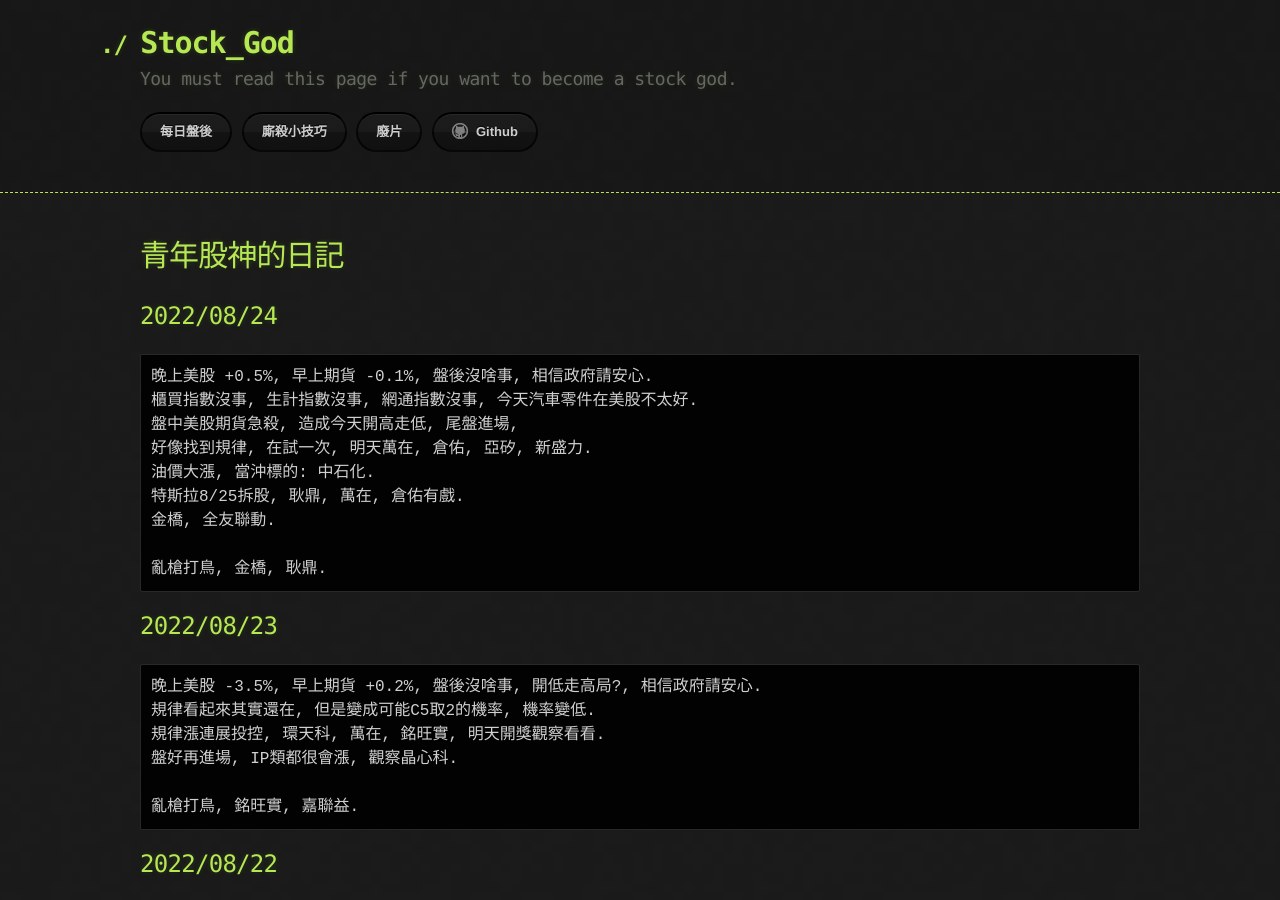
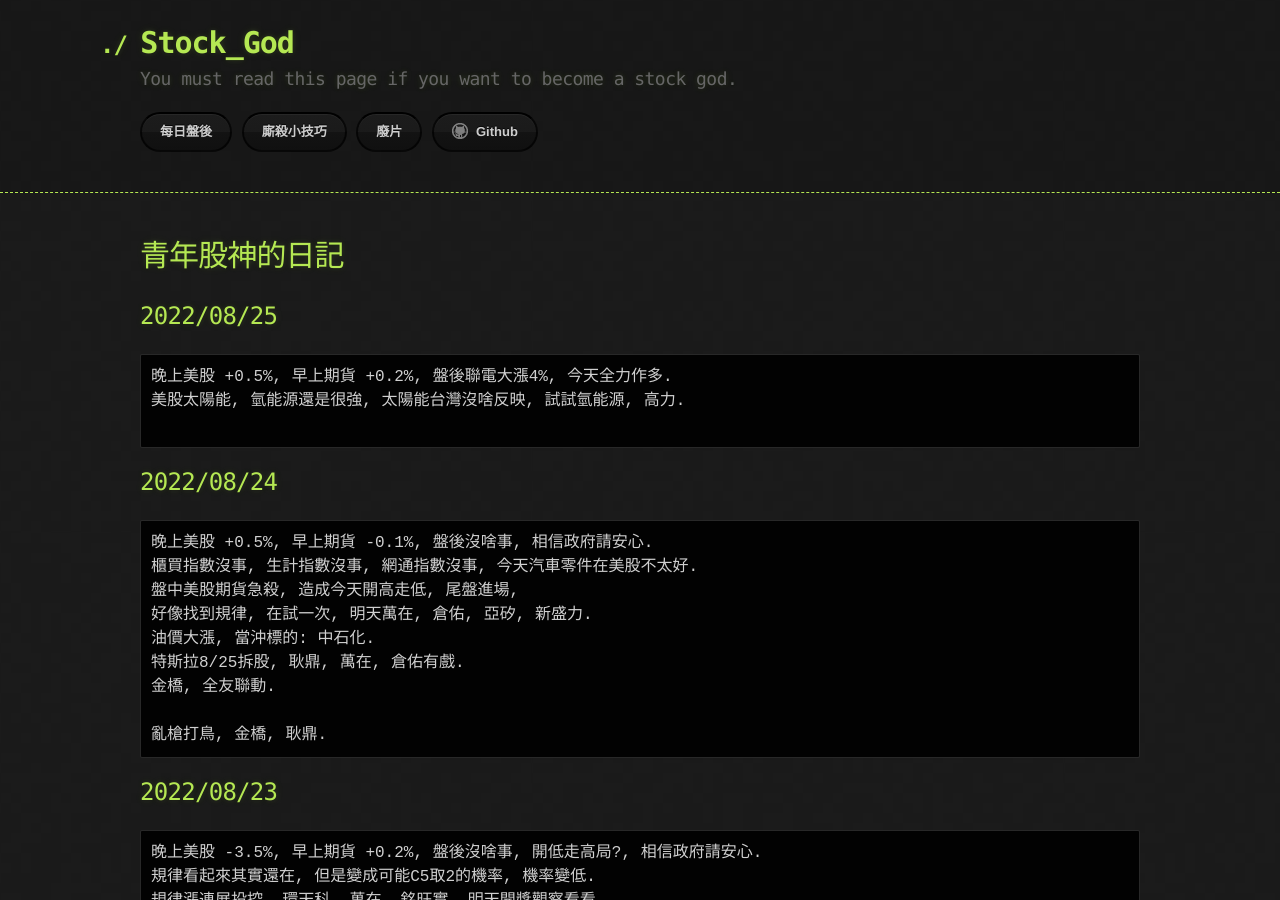
Before and after one commit to lepg5487/Stock_God, a Jekyll site: the page built from index.md, in a window 1280 px wide and 900 px high. Built offline with Jekyll 4.4.1, drawn with Linux system fonts in a browser that asks for light colours; our own code applies the rules of GitHub Pages for plain Markdown files.

Commit message:
Update index.md

````diff
--- a/index.md
+++ b/index.md
@@ -3,6 +3,13 @@ layout: testlayouts
 ---
 
 # 青年股神的日記
+
+## 2022/08/25
+```
+晚上美股 +0.5%, 早上期貨 +0.2%, 盤後聯電大漲4%, 今天全力作多.
+美股太陽能, 氫能源還是很強, 太陽能台灣沒啥反映, 試試氫能源, 高力.
+
+```
 
 ## 2022/08/24
 ```
````
